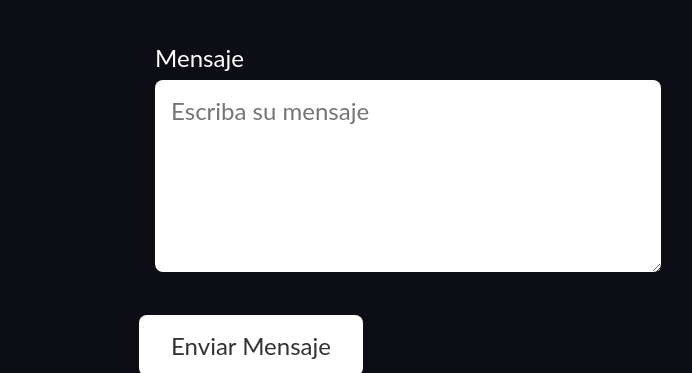
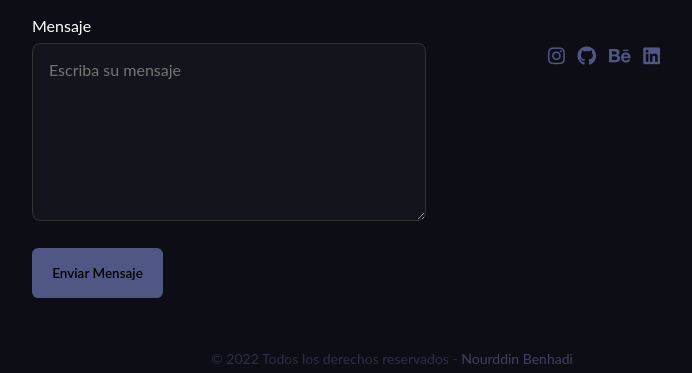
Before and after one commit to nxrddinbnh/nxrddinbnh.github.io, a PHP site: page / in a window 1280 px wide. Shown: the part 3157-3530 px from the top of the page, without its empty margins (248-940 px from the left). Run offline with PHP 8.4, Linux system fonts and the light colour scheme; some libraries are stand-ins or nearby versions.

Commit message:
Actualizacion , icono imagen nixius y modificaciones css

```diff
--- a/Codigos/css/style.css
+++ b/Codigos/css/style.css
@@ -9,8 +9,8 @@
 }
 
 :root{
-  --gradient-color: ;
-  --primary-color: ;
+  --gradient-color: linear-gradient(to right, #7179b8, #49fa70);
+  --primary-color: #505785;
   --secondary-color: #50555d;
 }
 
@@ -135,12 +135,12 @@ p {
 #name{
   background: linear-gradient(to right,#0dac9d,#00f965);
   -webkit-background-clip: text;
-  color: transparent;
+  -webkit-text-fill-color: transparent;
 }
 #last-name{
   background: linear-gradient(to right,#6e79ba,#00b496);
   -webkit-background-clip: text;
-  color: transparent;
+  -webkit-text-fill-color: transparent;
 }
 .button-download {
   background-color: transparent;
@@ -198,7 +198,7 @@ img {
 #about-title h2 {
   margin-top: 5px;
   text-align: center;
-  background: linear-gradient(to right, #7179b8 47%, #49fa70 53%);
+  background: linear-gradient(90deg, #7179b8 47%, #49fa70 53%);
   -webkit-background-clip: text;
   -webkit-text-fill-color: transparent;
 }
@@ -397,14 +397,16 @@ img {
 
 
 /* ------------------------------- QUINTA PAGINA: CONTACT ------------------------------- */
-#contacto {
+#contact-section {
   display: flex;
   justify-content: space-between;
   align-items: center;
-  padding: 2rem;
+  padding-top: 2rem;
+  padding-right: 15rem;
+  padding-left: 15rem;
 }
 
-.contacto-container {
+.contact-container {
   display: flex;
   align-items: center;
   max-width: 1200px;
@@ -414,33 +416,30 @@ img {
   overflow: hidden;
 }
 
-.contacto-formulario {
+.contact-form {
   flex: 1;
   padding: 2rem;
 }
 
-.contacto-formulario h2 {
+.contact-form h2 {
   text-align: left;
-  font-size: 3rem;
-  background: linear-gradient(to right, #fff, #aaa);
+  background: linear-gradient(to right, #7179b8 47%, #49fa70 53%);
   -webkit-background-clip: text;
   -webkit-text-fill-color: transparent;
 }
 
-.contacto-formulario p {
-  font-size: 1.5rem;
+.contact-form p {
   margin-bottom: 2rem;
+  color: var(--secondary-color);
 }
 
 .form-control {
   margin-bottom: 1.5rem;
   border-radius: 0.5rem;
-  padding: 1rem;
 }
 
 .form-control label {
   display: block;
-  font-size: 1.5rem;
   margin-bottom: 0.5rem;
   color: #fff;
 }
@@ -449,66 +448,116 @@ img {
 .form-control textarea {
   width: 100%;
   padding: 1rem;
-  font-size: 1.5rem;
+  font-size: 1rem;
   border-radius: 0.5rem;
-  color: #333;
-  border: none;
+  color: #d4d4d4;
+  border: 1px solid  #333;
+  background-color: #14141c;
 }
 
 .form-control textarea {
-  height: 10rem;
+  height: 9rem;
 }
 
 button[type="submit"] {
-  background-color: #fff;
-  color: #333;
-  font-size: 1.5rem;
-  border: none;
-  border-radius: 0.5rem;
-  padding: 1rem 2rem;
-  transition: all 0.2s ease-in-out;
-  cursor: pointer;
+  font-weight: 600;
+  font-size: 13.5px;
+  width: max-content;
+  padding: 1rem 1.2rem;
+  border-radius: 0.4rem;
+  border: 1px solid transparent;
+  background-color: #505785;
+  transition: 0.5s;
 }
 
 button[type="submit"]:hover {
-  background-color: #333;
-  color: #fff;
+  -webkit-mask-image: linear-gradient(-75deg, rgba(0,0,0,.7) 30%, #000 50%, rgba(0,0,0,.7) 70%);
+  -webkit-mask-size: 200%;
+  animation: shine 1.2s infinite;
+}
+@-webkit-keyframes shine {
+  from {
+    -webkit-mask-position: 150%;
+  }
+
+  to {
+    -webkit-mask-position: -50%;
+  }
 }
 
-.contacto-sidebar {
+.contact-sidebar {
   flex: 1;
   display: flex;
   flex-direction: column;
   align-items: center;
 }
 
-.contacto-sidebar img {
-  max-width: 100%;
+.contact-sidebar img {
+  display: block;
+  margin: 0 auto;
+  max-width: 40%;
   height: auto;
   border-radius: 50%;
   margin-bottom: 1.5rem;
 }
 
-.redes-sociales {
+.social-media {
+  margin-top: 15pt;
   display: flex;
   justify-content: center;
   align-items: center;
 }
 
-.redes-sociales a {
+.social-media a {
   display: block;
-  margin: 0 0.5rem;
-  font-size: 2rem;
-  color: #fff;
+  margin: 0 0.2rem;
+  font-size: 1.2rem;
+  color: var(--primary-color);
   transition: all 0.2s ease-in-out;
 }
 
-.redes-sociales a:hover {
+.social-media a:hover {
   transform: translateY(-0.2rem);
+  -webkit-mask-image: linear-gradient(-75deg, rgba(0,0,0,.7) 30%, #000 50%, rgba(0,0,0,.7) 70%);
+  -webkit-mask-size: 200%;
+  animation: shine 1.2s infinite;
+}
+@-webkit-keyframes shine {
+  from {
+    -webkit-mask-position: 150%;
+  }
+
+  to {
+    -webkit-mask-position: -50%;
+  }
 }
 
-.redes-sociales i {
-  padding: 0.5rem;
+.social-media i {
+  padding: 0.2rem;
+}
+
+
+/* ------------------------------- FOOTER ------------------------------- */
+footer {
+  background-color: transparent;
+  text-align: center;
+  padding: 20px 0;
+}
+
+footer p {
+  margin: 0;
+  color: #2d3045;
+  font-size: 14px;
+}
+
+footer span {
+  color: #3e4261;
+}
+
+.footer-container {
+  max-width: 1200px;
+  margin: 0 auto;
+  padding: 0 20px;
 }
 
 
```
